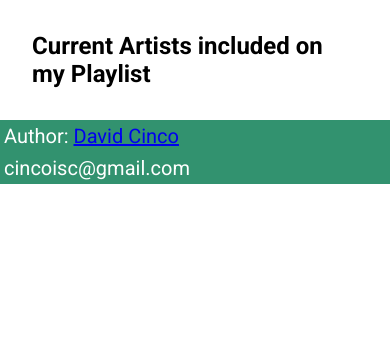
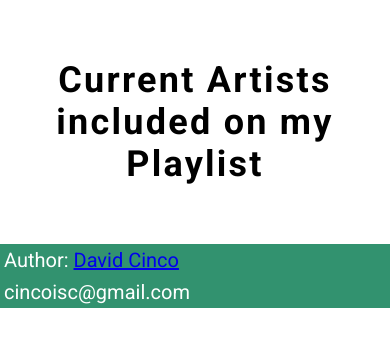
Before and after one commit to davidcinco/djanplaylist, a Django app: page /playlist/artists in a window 390 px wide. Shown: the part 117-464 px from the top of the page. Run offline with Django 5.2, Linux system fonts and the light colour scheme; data that the repository does not hold is empty.

Commit message:
media queries for index, artists. icon in about

```diff
--- a/djanplaylist/playlist/static/playlist/artists.css
+++ b/djanplaylist/playlist/static/playlist/artists.css
@@ -1,3 +1,11 @@
+h2.h2-artists-title {
+    padding: .75em 0em;
+    font-size: 2.25rem;
+    letter-spacing: 2.25px;
+    color: rgb(0, 0, 0);
+    text-align: center;
+}
+
 div.grid-container{
     display: grid;
     grid-template-columns: auto auto auto;
@@ -20,7 +28,6 @@ div.grid-container div.grid-item div {
 }
 
 div.grid-container div.grid-item img.grid-item-img-artist{
-    width: 350px;
     height: 350px;
 }
 
@@ -30,11 +37,32 @@ div.grid-container div.grid-item h2.grid-item-h2{
     text-align: center;
 }
 
+div.grid-container div.grid-item a {
+    width: 100%;
+}
 div.grid-container div.grid-item button.grid-item-button{
     padding: .70em;
+    width: inherit;
     font-size: 1.50rem;
     background-color: #32926F;
     color: white;
     border: none;
     border-radius: 8px;
 }
+
+
+/* QUERIES */
+
+@media screen and (max-width: 1376px) {
+    div.container {
+        grid-template-columns: auto auto;
+        gap: 40px;
+    }
+}
+
+@media screen and (max-width: 1024px) {
+    div.container {
+        grid-template-columns: auto;
+        gap: 40px;
+    }
+}
--- a/djanplaylist/playlist/templates/playlist/about.html
+++ b/djanplaylist/playlist/templates/playlist/about.html
@@ -3,6 +3,7 @@
 {% load static %}
 {% block linkCss %}
 <link rel="stylesheet" href="{% static 'playlist/about.css' %}">
+<link rel="stylesheet" href="https://cdnjs.cloudflare.com/ajax/libs/font-awesome/4.7.0/css/font-awesome.min.css">
 {% endblock linkCss %}
 
 {% block title %} DjanPlaylist | About {% endblock title%}
@@ -12,10 +13,12 @@
     <div class="div-social-media">
 
         <a class="a-social-media-linkedin a-social-media-item" href="https://www.linkedin.com/in/davidcinco/" target="_blank">
+            <i class="fa fa-linkedin"></i>
             LinkedIn
         </a>
 
         <a class="a-social-media-github a-social-media-item" href="https://github.com/davidcinco" target="_blank">
+            <i class="fa fa-github"></i>
             GitHub
         </a>
 
--- a/djanplaylist/playlist/templates/playlist/artists.html
+++ b/djanplaylist/playlist/templates/playlist/artists.html
@@ -8,7 +8,8 @@
 {% block title %} DjanPlaylist | Artists {% endblock title%}
 
 {% block content %}
-    <h2>Current Artists included on my Playlist</h2>
+    <h2 class="h2-artists-title">Current Artists included on my Playlist</h2>
+
     <div class="container grid-container">
         {% for artist in artists %}
         <div class="grid-item">
```
Also changed, not shown: djanplaylist/playlist/static/playlist/about.css (+11 -3 lines), djanplaylist/playlist/static/playlist/album.css (+6 -1 lines), djanplaylist/playlist/static/playlist/artist.css (+16 -0 lines), djanplaylist/playlist/static/playlist/index.css (+32 -2 lines), djanplaylist/playlist/templates/playlist/album.html (+7 -1 lines), djanplaylist/playlist/templates/playlist/index.html (+5 -2 lines), djanplaylist/playlist/static/playlist/js/index.js (added).
